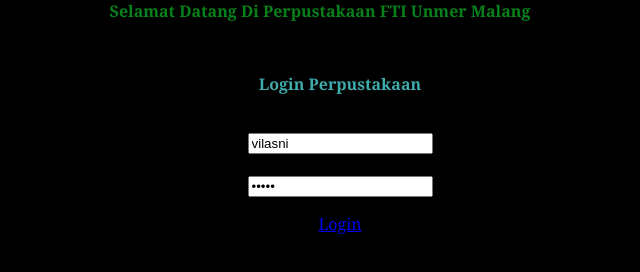
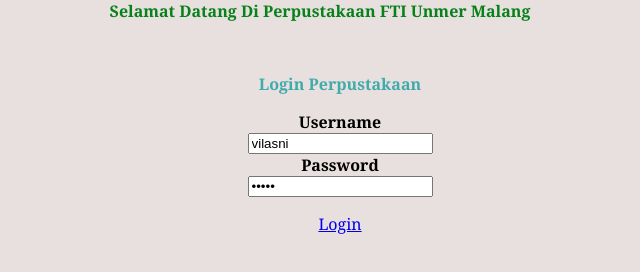
Before and after one commit to Vilasni/Perpustakaan, a plain HTML site: page login.html in a window 1280 px wide. Shown: the whole page, without its empty margins (320-960 px from the left). Drawn offline with Linux system fonts and the light colour scheme; files that its build step writes are made by us from their sources.

Commit message:
Update login.html

```diff
--- a/login.html
+++ b/login.html
@@ -8,7 +8,7 @@
 </head>
 <style>
   body {
-    background-color: rgb(0, 0, 0);
+    background-color: rgb(232, 223, 223);
     background-repeat: no-repeat;
     background-position: center;
   }
```
